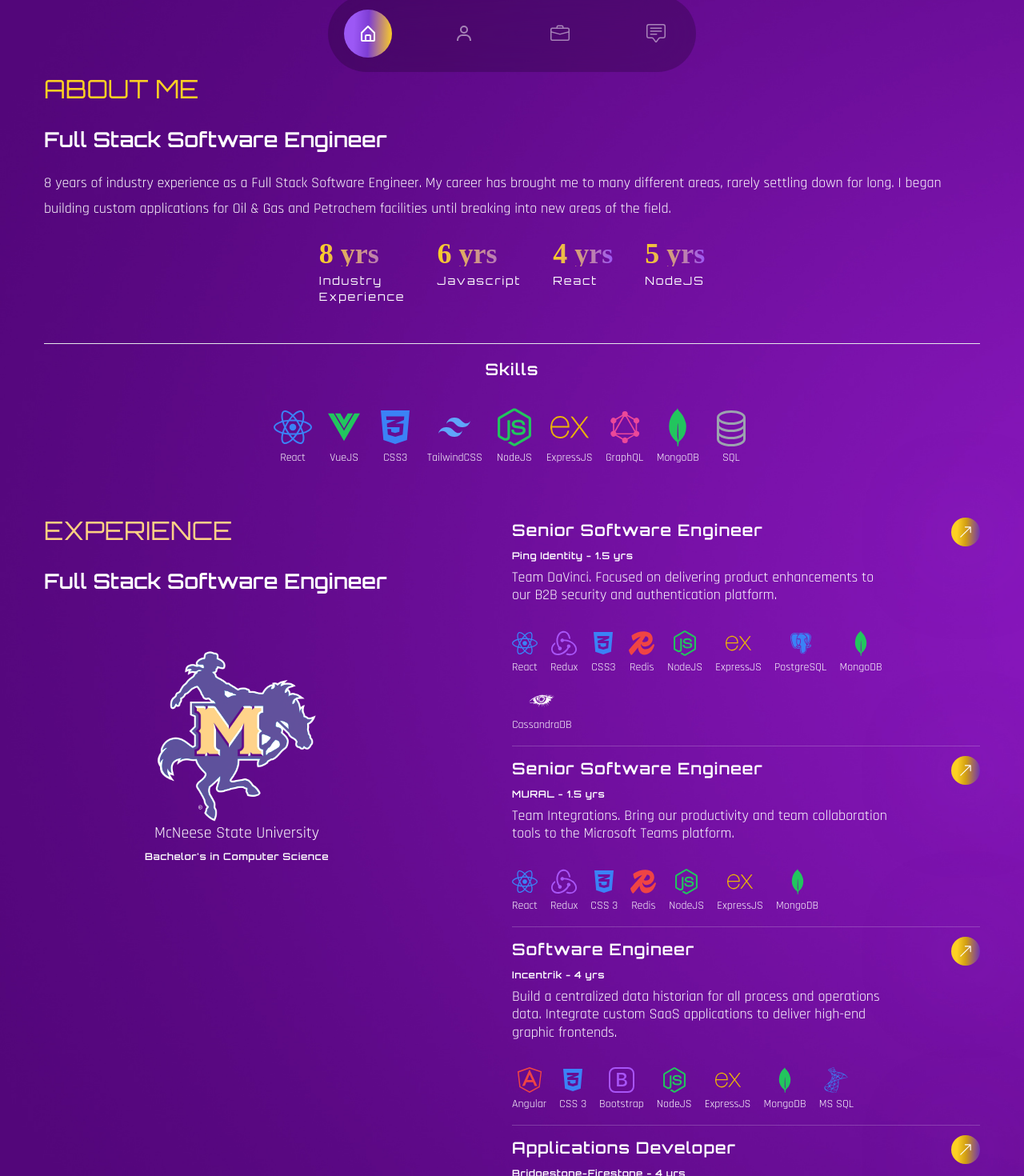
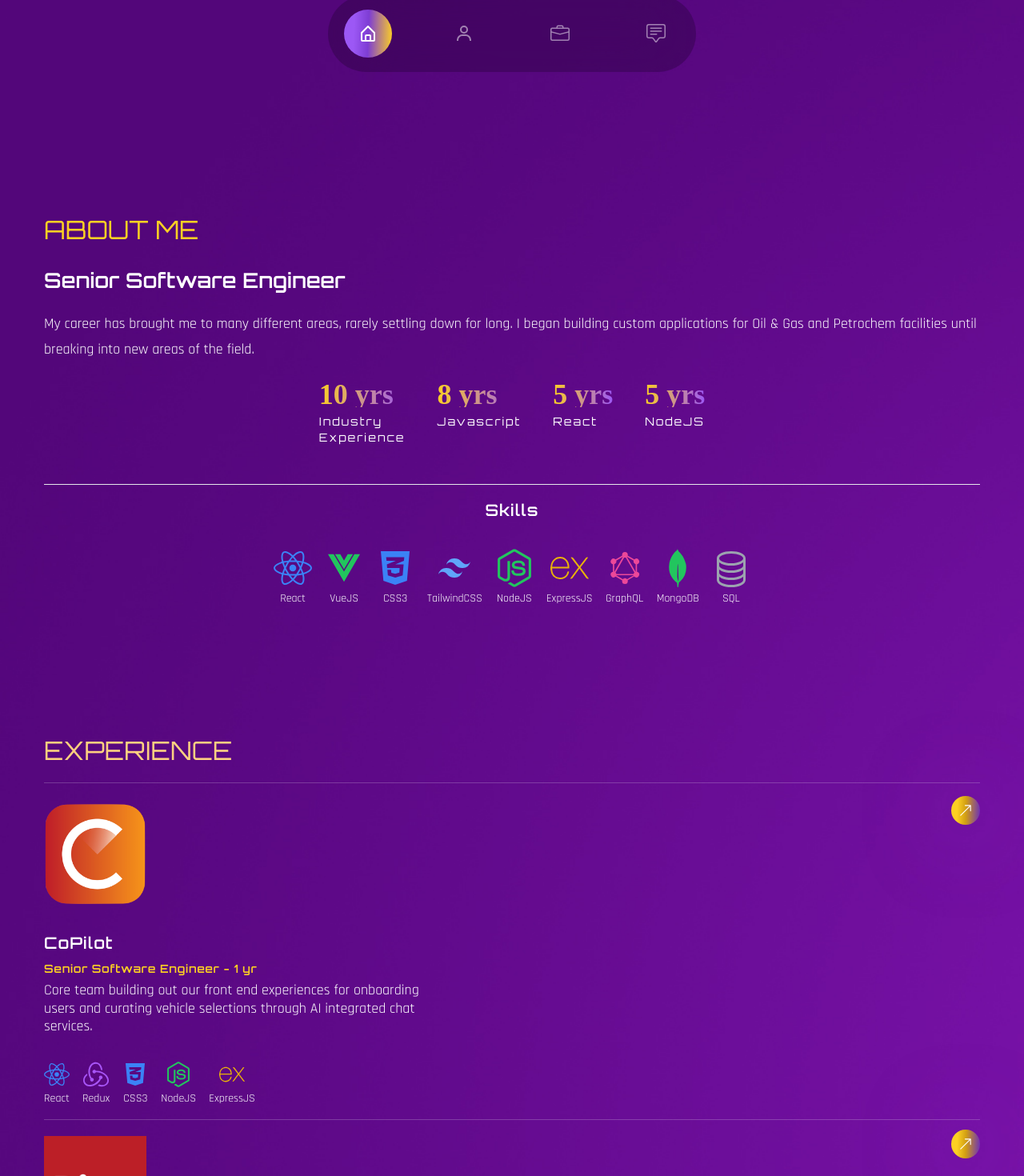
Before and after one commit to garretthead00/garretthead-portfolio, a React (Create React App) app: page / in a window 1280 px wide. Shown: the part 678-2148 px from the top of the page at 80% size. Built offline with nearby package versions, Linux system fonts and the light colour scheme; a web font is replaced by a local one.

Commit message:
update portfolio

```diff
--- a/src/components/About.jsx
+++ b/src/components/About.jsx
@@ -26,7 +26,7 @@
   return (
     <section id="about" className="section" ref={ref}>
       <div className="container mx-auto">
-        <div className="flex flex-col gap-y-10 lg:flex-row lg:items-center lg:gap-x-20 lg:gap-y-0">
+        <div className="flex flex-col gap-y-10 items-center min-h-[85vh] lg:flex-row lg:items-center lg:gap-x-12 lg:min-h-[78vh]">
           <motion.div
             variants={fadeIn("left", 0.3)}
             initial="hidden"
@@ -35,9 +35,8 @@
             className="flex-1"
           >
             <h2 className="h2 text-accent">About me</h2>
-            <h3 className="h3 mb-4">Full Stack Software Engineer</h3>
+            <h3 className="h3 mb-4">Senior Software Engineer</h3>
             <p className="mb-6">
-              8 years of industry experience as a Full Stack Software Engineer.
               My career has brought me to many different areas, rarely settling
               down for long. I began building custom applications for Oil & Gas
               and Petrochem facilities until breaking into new areas of the
@@ -46,7 +45,7 @@
             <div className="flex flex-wrap justify-center gap-8 mb-12 lg:gap-x-10">
               <div>
                 <div className="text-[36px] font-tertiary text-gradient mb-2">
-                  {inView ? <CountUp start={0} end={8} duration={5} /> : null}{" "}
+                  {inView ? <CountUp start={0} end={10} duration={5} /> : null}{" "}
                   yrs
                 </div>
                 <div className="font-primary text-sm tracking-[2px]">
@@ -55,7 +54,7 @@
               </div>
               <div>
                 <div className="text-[36px] font-tertiary text-gradient mb-2">
-                  {inView ? <CountUp start={0} end={6} duration={5} /> : null}{" "}
+                  {inView ? <CountUp start={0} end={8} duration={3} /> : null}{" "}
                   yrs
                 </div>
                 <div className="font-primary text-sm tracking-[2px]">
@@ -64,14 +63,14 @@
               </div>
               <div>
                 <div className="text-[36px] font-tertiary text-gradient mb-2">
-                  {inView ? <CountUp start={0} end={4} duration={5} /> : null}{" "}
+                  {inView ? <CountUp start={0} end={5} duration={3} /> : null}{" "}
                   yrs
                 </div>
                 <div className="font-primary text-sm tracking-[2px]">React</div>
               </div>
               <div>
                 <div className="text-[36px] font-tertiary text-gradient mb-2">
-                  {inView ? <CountUp start={0} end={5} duration={5} /> : null}{" "}
+                  {inView ? <CountUp start={0} end={5} duration={3} /> : null}{" "}
                   yrs
                 </div>
                 <div className="font-primary text-sm tracking-[2px]">
--- a/src/components/Banner.jsx
+++ b/src/components/Banner.jsx
@@ -9,10 +9,10 @@
   return (
     <section
       id="home"
-      className="min-h-[85vh] lg:min-h-[78vh] flex items-center"
+      className="section"
     >
       <div className="container mx-auto">
-        <div className="flex flex-col-reverse gap-y-8 lg:flex-row lg:items-center lg:gap-x-12">
+        <div className="flex flex-col-reverse gap-y-8 items-center min-h-[85vh] lg:flex-row lg:items-center lg:gap-x-12 lg:min-h-[78vh]">
           <div className="flex-1 text-center font-secondary lg:text-left">
             <motion.h1
               variants={fadeIn("up", 0.3)}
--- a/src/components/Contact.jsx
+++ b/src/components/Contact.jsx
@@ -36,9 +36,9 @@
   };
 
   return (
-    <section id="contact" className="h-screen py-8 mb-8 sm:mb-2 lg:section">
+    <section id="contact" className="section">
       <div className="container mx-auto">
-        <div className="flex flex-col lg:flex-row">
+        <div className="flex flex-col py-8 mb-8 min-h-[85vh] lg:flex-row lg:items-center lg:gap-x-12 lg:min-h-[78vh]sm:mb-2">
           <motion.div
             variants={fadeIn("right", 0.2)}
             initial="hidden"
@@ -61,7 +61,7 @@
             initial="hidden"
             whileInView={"show"}
             viewport={{ once: false, amount: 0.3 }}
-            className="flex-1 border rounded-2xl flex flex-col gap-y-6 p-6 items-start"
+            className="border rounded-2xl flex lg:flex-1 flex-col gap-y-6 p-6 items-start"
             onSubmit={submit}
           >
             <input
--- a/src/components/Resume.jsx
+++ b/src/components/Resume.jsx
@@ -1,32 +1,21 @@
 import { BsArrowUpRight } from "react-icons/bs";
 import { motion } from "framer-motion";
 import { fadeIn } from "../common/transitions";
-import { education, experience } from "../data";
+import { experience } from "../data";
 
 const Resume = () => {
   return (
-    <section id="resume" className="section">
+    <section id="resume" className="">
       <div className="container mx-auto">
-        <div className="flex flex-col lg:flex-row">
+        <div className="flex flex-col">
           <motion.div
             variants={fadeIn("right", 0.3)}
             initial="hidden"
             whileInView={"show"}
             viewport={{ once: false, amount: 0.3 }}
-            className="flex-1 lg:bg-serrvices lg:bg-bottom bg-no-repeat mix-blend-lighten mb-4"
+            className="flex-1 lg:bg-services lg:bg-bottom bg-no-repeat mix-blend-lighten mb-4 border-b border-white/20"
           >
             <h2 className="h2 text-accent mb-6">Experience</h2>
-            <h3 className="h3 max-w-[455px] lg:mb-16">
-              Full Stack Software Engineer
-            </h3>
-
-            <div className="hidden items-center max-w-[476px] lg:flex lg:flex-col lg:max-w-[482px]">
-              <img src={education.icon} alt="" className="w-[200px]" />
-              <h3 className="text-xl">{education.school}</h3>
-              <h4 className="text-[12px] tracking-wider font-primary font-semibold mb-2">
-                {education.degree} in {education.concentration}
-              </h4>
-            </div>
           </motion.div>
           <motion.div
             variants={fadeIn("left", 0.3)}
@@ -44,6 +33,7 @@
                   companyLink,
                   title,
                   stack,
+                  icon
                 } = role;
 
                 const techStackList =
@@ -63,17 +53,19 @@
                 return (
                   <div
                     key={idx + "_roleItem"}
-                    className="flex border-b border-white/20 h-fit mb-[12px] pb-4"
+                    className="relative flex border-b border-white/20 h-fit mb-[12px] pb-4"
                   >
                     <div className="max-w-[476px]">
+                      <img src={icon} alt="image" className="w-32 h-32 mt-2 mb-8"/>
+
                       <h4 className="text-[20px] tracking-wider font-primary font-semibold">
-                        {title}
+                        {company}
                       </h4>
 
-                      <h4 className="text-[12px] tracking-wider font-primary font-semibold">
-                        {company} - {duration}
+                      <h4 className="text-[14px] tracking-wider font-primary font-semibold text-accent">
+                        {title} - {duration}
                       </h4>
-                      <p className="font-secondary leading-tight">
+                      <p className="font-secondary leading-tight ">
                         {description}
                       </p>
                       <br />
@@ -82,7 +74,7 @@
                       </ul>
                     </div>
 
-                    <div className="flex flex-col flex-1 items-end">
+                    <div className="absolute top-0 right-0">
                       <a
                         href={companyLink}
                         className="btn w-9 h-9 mb-[42px] flex justify-center items-center"
--- a/src/data/index.js
+++ b/src/data/index.js
@@ -3,7 +3,8 @@
 import muralIcon from "../assets/images/Mural.png";
 import incentrikIcon from "../assets/images/InCentrik.png";
 import bridgestoneFirestoneIcon from "../assets/images/Firestone.png";
-import mcneeseIcon from "../assets/images/McNeese.png";
+import lsuIcon from "../assets/images/lsu.png"
+import coPilotIcon from "../assets/images/CoPilot.png"
 
 // TECH ICONS
 import { FaCss3Alt, FaReact, FaNodeJs } from "react-icons/fa";
@@ -27,7 +28,41 @@
 
 export const experience = [
   {
-    id: 0,
+    id: 'copilot',
+    title: "Senior Software Engineer",
+    company: "CoPilot",
+    location: "Austin, TX (remote)",
+    description: `
+          Core team building out our front end experiences for onboarding users and curating vehicle selections through AI integrated chat services.
+          `,
+    stack: [
+      {
+        name: "React",
+        icon: <FaReact className="w-8 h-8 mx-auto text-blue-500" />,
+      },
+      {
+        name: "Redux",
+        icon: <SiRedux className="w-8 h-8 mx-auto text-purple-500" />,
+      },
+      {
+        name: "CSS3",
+        icon: <FaCss3Alt className="w-8 h-8 mx-auto text-blue-500" />,
+      },
+      {
+        name: "NodeJS",
+        icon: <FaNodeJs className="w-8 h-8 mx-auto text-green-500" />,
+      },
+      {
+        name: "ExpressJS",
+        icon: <SiExpress className="w-8 h-8 mx-auto text-yellow-500" />,
+      }
+    ],
+    companyLink: "https://www.copilotsearch.com/",
+    duration: "1 yr",
+    icon: coPilotIcon,
+  },
+  {
+    id: 'ping',
     title: "Senior Software Engineer",
     company: "Ping Identity",
     location: "Austin, TX (remote)",
@@ -77,7 +112,7 @@
     icon: pingIcon,
   },
   {
-    id: 1,
+    id: 'mural',
     title: "Senior Software Engineer",
     company: "MURAL",
     location: "Austin, TX (remote)",
@@ -119,7 +154,7 @@
     icon: muralIcon,
   },
   {
-    id: 2,
+    id: 'incentrik',
     title: "Software Engineer",
     company: "Incentrik",
     location: "Sulphur, LA (remote)",
@@ -162,7 +197,7 @@
     icon: incentrikIcon,
   },
   {
-    id: 3,
+    id: 'firestone',
     title: "Applications Developer",
     company: "Bridgestone-Firestone",
     location: "Sulphur, LA",
@@ -206,10 +241,10 @@
 ];
 
 export const education = {
-  school: "McNeese State University",
+  school: "Louisiana State University",
   concentration: "Computer Science",
   degree: `Bachelor's`,
-  icon: mcneeseIcon,
+  icon: lsuIcon,
 };
 
 export const skills = [
```
Also changed, not shown: src/assets/images/CoPilot.png (added), src/assets/images/lsu.png (added).
